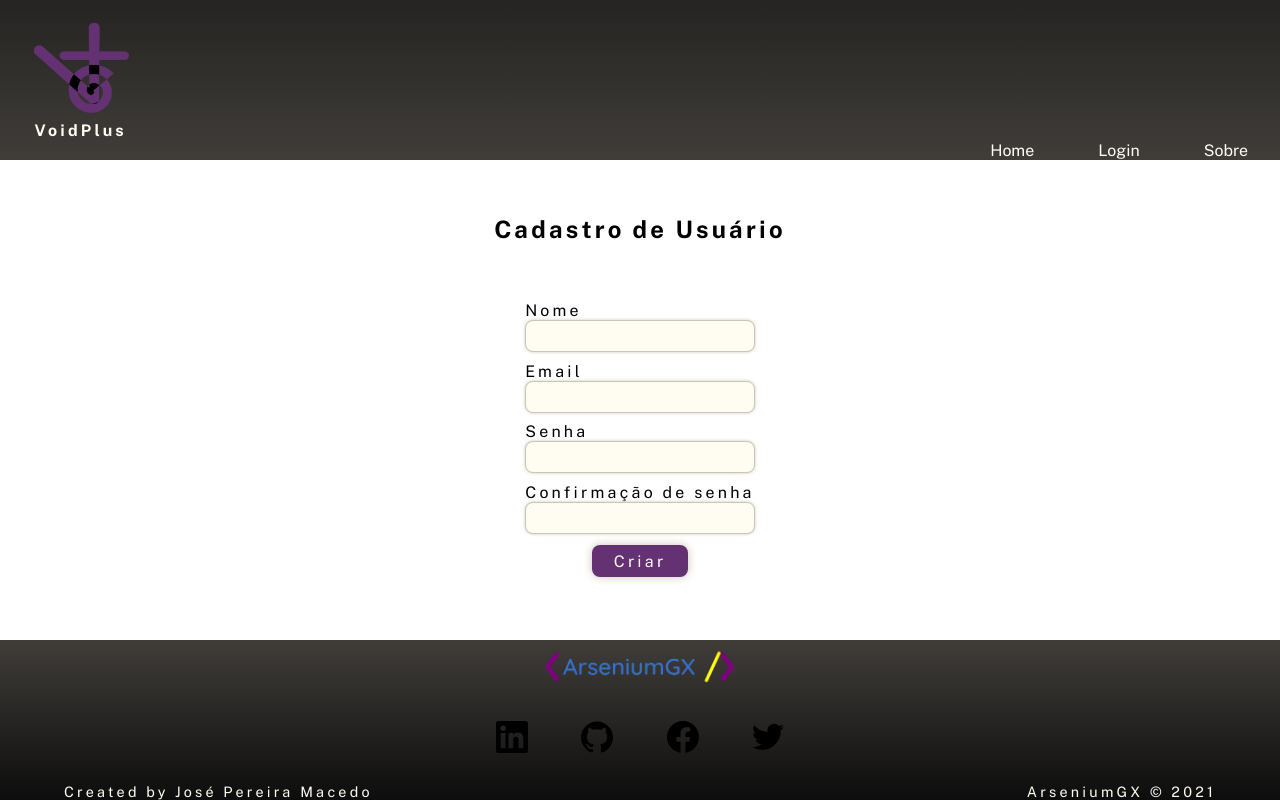
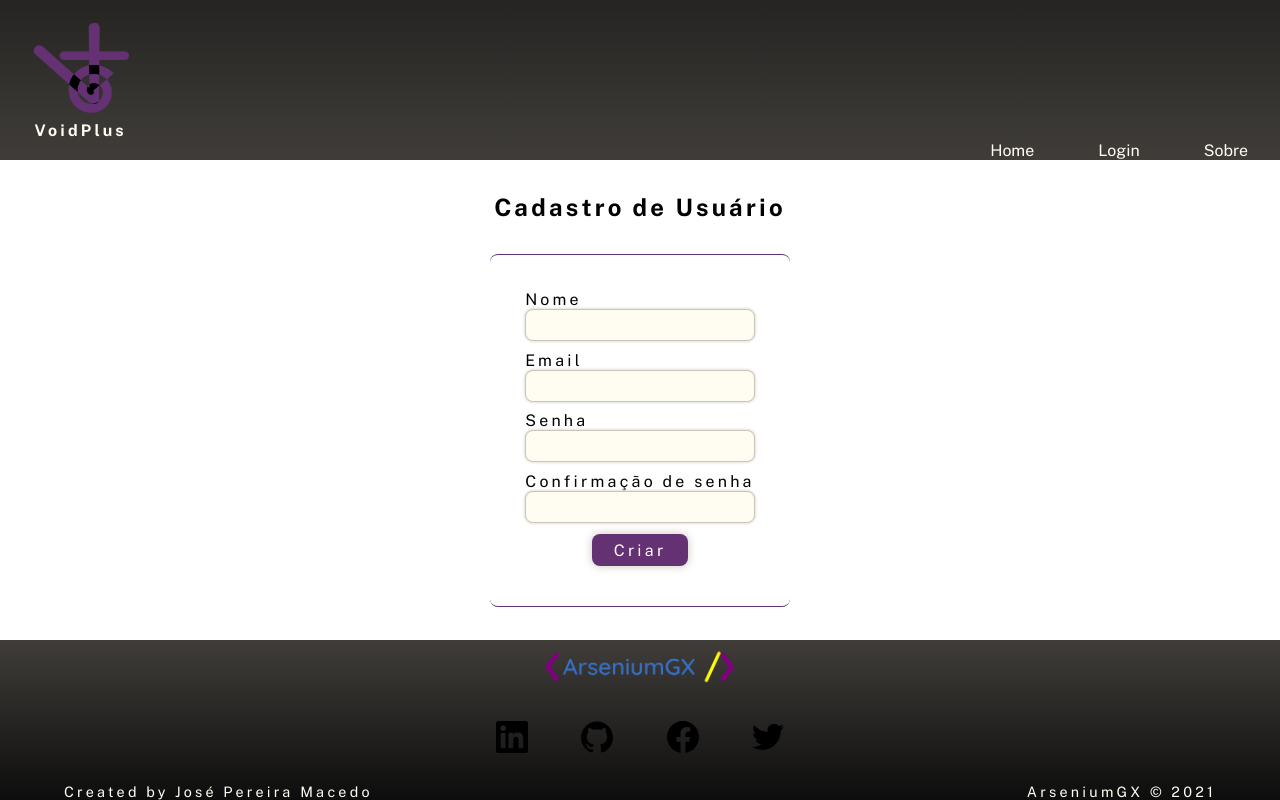
Before and after one commit to ArseniumGX/voidplus-ui, a React (Create React App) app: page /login/cadastrar in a window 1280 px wide. Built offline with nearby package versions, Linux system fonts and the light colour scheme.

Commit message:
Add top and bottom border on form

```diff
--- a/src/pages/Signup/Signup.module.scss
+++ b/src/pages/Signup/Signup.module.scss
@@ -9,4 +9,12 @@
       font-size: 1.5em;
       letter-spacing: 0.2rem;
    }
+
+   form {
+      border-top: 0.1rem solid #643173;
+      border-bottom: 0.1rem solid #643173;
+      border-radius: 8px;
+      padding: 2rem;
+      text-align: center;
+   }
 }
```
